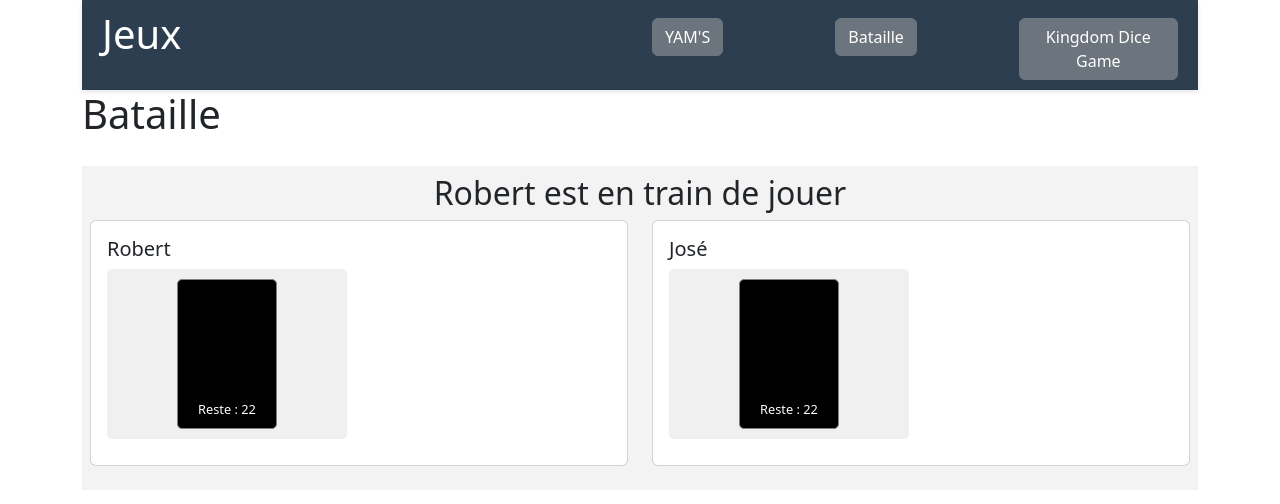
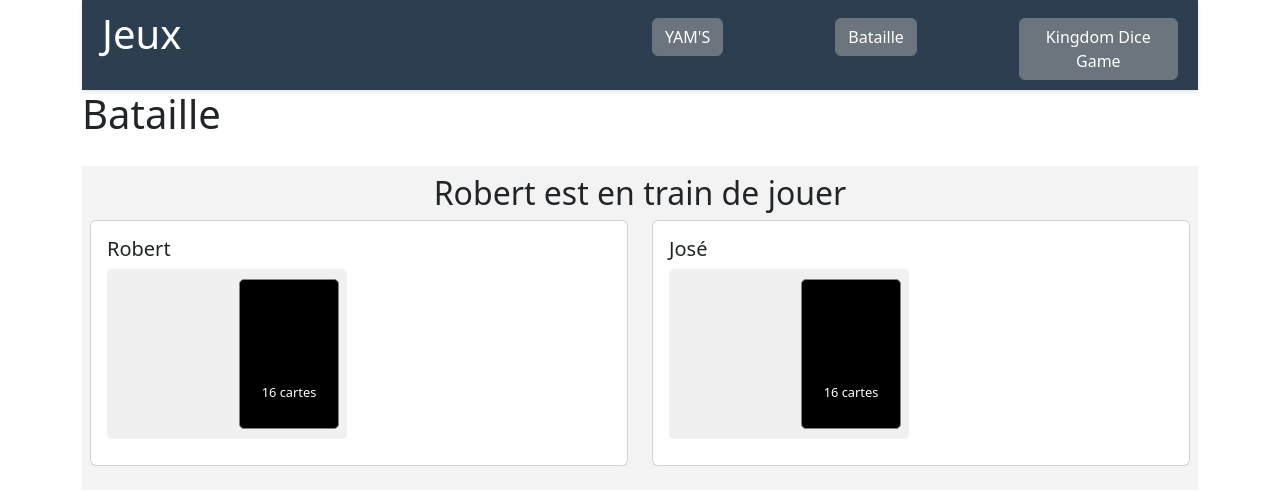
Before and after one commit to aurelien-blot/cast_games, a Vue app: page / in a window 1280 px wide. Shown: the top 504 px of the page. Built offline with nearby package versions, Linux system fonts and the light colour scheme.

Commit message:
début bataille

```diff
--- a/src/components/CardAreaComponent.vue
+++ b/src/components/CardAreaComponent.vue
@@ -7,10 +7,21 @@
           <div class="row">
             <div class="col-6">
               <div class="card-area">
-                <div class="deck" @click="pickCard(player)">
-                  <p class="deck-count">Reste : 22</p>
+                <div class="row">
+                  <div class="col-6">
+                    <div class="deck discard-deck" v-if="discardDeckList[index].length>0" >
+                      <div class="icon-container">
+                        <font-awesome-icon icon="fa-solid fa-cross" class="fa-3x" />
+                      </div>
+                      <p class="discard-deck-count deck-count">{{discardDeckList[index].length}} cartes</p>
+                    </div>
+                  </div>
+                  <div class="col-6">
+                    <div class="deck main-deck" @click="pickCard(player)">
+                      <p class="main-deck-count deck-count">{{deckList[index].length}} cartes</p>
+                    </div>
+                  </div>
                 </div>
-
               </div>
             </div>
             <div class="col-6" v-if="player.currentRound!=null && player.currentRound.pickedCard!=null">
@@ -38,17 +49,52 @@ export default {
     onPickCard: {
       type: Function,
       required: false
-    }
+    },
+    deckKey: {
+      type: String,
+      required: true
+    },
 
   },
   data() {
     return {
+
     }
   },
   computed: {
     isPlayerList() {
       return this.playerList!=null && this.playerList.length > 0;
-    }
+    },
+    deckList() {
+      let deckList = [];
+      if(this.playerList!=null && this.playerList.length>=0){
+        this.playerList.forEach(player => {
+          let element = player.elementList.find(element => element.key === this.deckKey);
+          if(element!=null){
+            deckList.push(element.value);
+          }
+          else{
+            deckList.push([]);
+          }
+        });
+      }
+      return deckList;
+    },
+    discardDeckList() {
+      let deckList = [];
+      if(this.playerList!=null && this.playerList.length>=0){
+        this.playerList.forEach(player => {
+          let element = player.discardElementList.find(element => element.key === this.deckKey);
+          if(element && element.value){
+            deckList.push(element.value);
+          }
+          else{
+            deckList.push([]);
+          }
+        });
+      }
+      return deckList;
+    },
   },
   methods: {
     pickCard(player) {
@@ -56,7 +102,6 @@ export default {
     }
   },
   mounted() {
-
   }
 }
 
@@ -73,22 +118,42 @@ export default {
   justify-content: center;
 }
 .deck{
-  background-color: black;
-  padding: 10px;
+  padding: 40px 10px 10px 10px;
   border-radius: 5px;
   height: 150px;
   width: 100px;
   border: 1px solid grey;
+  display: flex;
+  flex-direction: column;
+  justify-content: center;
+}
+.main-deck{
+  background-color: black;
+}
+.discard-deck{
+  background-color: cornsilk;
 }
 
-.deck:hover{
+.main-deck:hover{
   cursor: pointer;
 }
 
 .deck-count{
-  margin-top: 110px;
-  color: white;
+  margin-top: auto;
   font-size: 0.8rem;
   text-align: center;
 }
+.discard-deck-count{
+  color: black;
+}
+.main-deck-count{
+  color: white;
+}
+.icon-container {
+  display: flex;
+  justify-content: center;
+  align-items: center;
+  height: 40px;
+}
+
 </style>
--- a/src/content/games.json
+++ b/src/content/games.json
@@ -52,7 +52,7 @@
     "showScore": false,
     "timeAfterRound": 2,
     "elementList" : [
-      {"type": "CARD_DECK", "subtype": "32_CARDS_SET", "initMode": "DEAL_BETWEEN_PLAYERS"
+      {"key": "MAIN_DECK", "type": "CARD_DECK", "subtype": "32_CARDS_SET", "initMode": "DEAL_BETWEEN_PLAYERS", "discardMode" : "BY_PLAYER"
       }
     ],
     "actionList" : [
--- a/src/main.js
+++ b/src/main.js
@@ -13,7 +13,7 @@ import { FontAwesomeIcon } from '@fortawesome/vue-fontawesome'
 import { library } from '@fortawesome/fontawesome-svg-core'
 
 import { faDice, faDiceOne, faDiceTwo, faDiceThree, faDiceFour, faDiceFive, faDiceSix,
-    faCheck} from '@fortawesome/free-solid-svg-icons'
+    faCheck, faCross} from '@fortawesome/free-solid-svg-icons'
 
 /* add icons to the library */
 library.add(faDice)
@@ -24,6 +24,7 @@ library.add(faDiceFour)
 library.add(faDiceFive)
 library.add(faDiceSix)
 library.add(faCheck)
+library.add(faCross)
 
 const app = createApp(App);
 app.use(router);
--- a/src/mixins/cardMixin.js
+++ b/src/mixins/cardMixin.js
@@ -21,7 +21,6 @@ export default {
                     { key :"CLUBS",label : "Trèfle" },
                     { key :"SPADES",label : "Pique" }];
                 colors.forEach(color => {
-                    deckContent.push({value: 14, label: this.getClassicCardLabel("As", color) + color.label, color: color.key,  id : 1+ "_" + color.key, selected: false});
                     if(deckType==="64_CARDS_SET"){
                         for (let i = 2; i < 7; i++) {
                             let value=i;
@@ -29,7 +28,7 @@ export default {
                         }
                     }
                     if(deckType==="64_CARDS_SET" || deckType==="32_CARDS_SET"){
-                        deckContent.push({value: 14, label: "1", color: color.key,  id : 1+ "_" + color.key, selected: false});
+                        deckContent.push({value: 14, label: this.getClassicCardLabel("As", color), color: color.key,  id : 1+ "_" + color.key, selected: false});
                         for (let i = 7; i < 14; i++) {
                             let label;
                             if(i<=10){
@@ -50,7 +49,7 @@ export default {
                                         break;
                                 }
                             }
-                            deckContent.push({value: i, label:this.getClassicCardLabel(label, color),  color: color,  id : label+ "_" + color, selected: false});
+                            deckContent.push({value: i, label:this.getClassicCardLabel(label, color),  color: color,  id : label+ "_" + color.key, selected: false});
                         }
                     }
                 });
@@ -61,11 +60,12 @@ export default {
             return value + " de " + color.label;
         },
         pickCard(player){
+            let deck = player.elementList.find(element => element.key==="MAIN_DECK").value;
             if(player.currentRound.done){
                 return;
             }
-            let deck = player.currentRound.elementList.find(element => element.field==="MAIN_DECK").value;
             player.currentRound.pickedCard = this.pickTopCard(deck);
+            deck.pop();
             player.currentRound.done = true;
         },
         pickTopCard(deck){
--- a/src/mixins/gameElementMixin.js
+++ b/src/mixins/gameElementMixin.js
@@ -16,7 +16,8 @@ export default {
         initElements() {
             if(this.gameContent.elementList!=null && this.gameContent.elementList.length>0){
                 this.gameContent.elementList.forEach(element => {
-                    let newElement = {type: element.type, subtype: element.subtype, initMode : element.initMode, content:null};
+                    let newElement = Object.assign({}, element);
+                    newElement.content=null;
                     switch (newElement.type) {
                         case "CARD_DECK":
                             newElement.content = this.createCardDeck(element.subtype);
@@ -40,32 +41,42 @@ export default {
                 default:
                     console.log("initElement : mode non géré");
             }
+            this.initDiscardElement(element);
         },
-        dealElements(content, playerList, elementField){
+        initDiscardElement(element) {
+            if(element.discardMode!=null){
+                switch (element.discardMode) {
+                    case "BY_PLAYER":
+                        this.initDiscardElementByPlayer(element);
+                        break;
+                }
+            }
+        },
+        initDiscardElementByPlayer(element) {
+            this.playerList.forEach(player => {
+                let discardElement = {key: element.key, type : element.type, subtype: element.subtype, value: []};
+                player.discardElementList.push(discardElement);
+            });
+        },
+        dealElements(content, playerList, elementKey){
             let playerIndex = 0;
             let lastPlayerIndex = playerList.length-1;
             playerList.forEach(player => {
-                if(player.currentRound===null){
-                    player.currentRound = {};
-                }
-                if(player.currentRound.elementList===null){
-                    player.currentRound.elementList = [];
-                }
                 let fieldExist = false;
-                player.currentRound.elementList.forEach(element => {
-                    if(element.field===elementField){
+                player.elementList.forEach(element => {
+                    if(element.key===elementKey){
                         fieldExist = true;
                     }
                 })
                 if(!fieldExist){
-                    let element = {field: elementField, value: []};
-                    player.currentRound.elementList.push(element);
+                    let element = {key: elementKey, value: []};
+                    player.elementList.push(element);
                 }
 
             });
             for(let i=0; i<content.length; i++){
                 let player = playerList[playerIndex];
-                let field = player.currentRound.elementList.find(element => element.field===elementField);
+                let field = player.elementList.find(element => element.key===elementKey);
                 field.value.push(content[i]);
                 if(playerIndex===lastPlayerIndex){
                     playerIndex = 0;
@@ -89,7 +100,6 @@ export default {
             switch (element.type) {
                 case "CARD_DECK":
                     this.dealElements(element.content, this.playerList ,'MAIN_DECK');
-                    console.log(this.playerList);
                     break;
                 default:
                     console.log("mode non géré");
--- a/src/mixins/playerMixin.js
+++ b/src/mixins/playerMixin.js
@@ -17,6 +17,8 @@ export default {
             this.playerList.forEach(player => {
                 player.score = 0;
                 player.order = player.initialOrder;
+                player.elementList=[];
+                player.discardElementList=[];
                 if(this.gameContent.individualScoreSheet!=null){
                     player.scoreSheet = this.initScoreSheet();
                 }
--- a/src/mixins/simultaneousMixin.js
+++ b/src/mixins/simultaneousMixin.js
@@ -1,7 +1,12 @@
+import DiceMixin from "@/mixins/diceMixin.js";
+import CardMixin from "@/mixins/cardMixin.js";
+
 export default {
+    mixins: [DiceMixin,CardMixin],
     data() {
         return {
             globalCurrentRound : null,
+            roundWinnerList : [],
         };
     },
     computed: {
@@ -41,26 +46,33 @@ export default {
     },
     methods: {
         initSimultaneousDatas() {
+            this.initGlobalRound();
+        },
+        initGlobalRound(){
+            this.globalCurrentRound = {
+                done : false,
+                finished : false,
+                currentAction : null,
+                potElementList : [],
+            }
+            this.initPlayerRound();
+        },
+        initPlayerRound(player){
             this.playerList.forEach(player => {
                 player.currentRound={
-                    elementList : [],
                     pickedCard : null,
                     done : false,
                     finished : false,
                 }
             });
-            this.globalCurrentRound = {
-                done : false,
-                finished : false,
-                currentAction : null,
-            }
         },
         playSimultaneous() {
+            this.initGlobalRound();
             this.playSimultaneousActions();
             return new Promise(resolve => {
-                //TODO LOOP INFINIE A REVOIR
                 const checkIfRoundEnded = () => {
-                    if (this.isGlobalCurrentRoundDone) {
+                    if (this.isGlobalCurrentRoundFinished) {
+                        this.dealPotCards();
                         if(this.isTestMode) {
                             resolve();
                         }
@@ -100,19 +112,57 @@ export default {
         endGlobalRound(player){
             player.currentRound.finished = true;
         },
-        resolveDoneRoundAction(){
-            let winner = this.calculateRoundWinner();
-            console.log(winner.name)
-            //this.doDoneRoundAction();
+        playSimultaneousAction(player) {
+            if(this.currentActionType==="PLAY_CARD"){
+               this.pickCard(player);
+               this.globalCurrentRound.potElementList.push(player.currentRound.pickedCard);
+            }
+            if(this.isGlobalCurrentRoundDone){
+                this.resolveDoneRoundAction();
+            }
         },
-        calculateRoundWinner(){
-            let winner = null;
+        calculateRoundWinnerList(){
+            let winnerList = [];
+            let maxCardValue = 0;
             this.playerList.forEach(player => {
-                if(winner==null || player.currentRound.pickedCard.value>winner.currentRound.pickedCard.value){
-                    winner = player;
+                if(player.currentRound.pickedCard.value>maxCardValue){
+                    maxCardValue = player.currentRound.pickedCard.value;
                 }
             });
-            return winner;
+            this.playerList.forEach(player => {
+                if(player.currentRound.pickedCard.value===maxCardValue){
+                    winnerList.push(player);
+                }
+            });
+            return winnerList;
+        },
+        resolveDoneRoundAction(){
+            this.roundWinnerList = this.calculateRoundWinnerList();
+
+        },
+        dealPotCards(){
+            if(this.roundWinnerList.length===0){
+                console.error("no winner")
+            }
+            else if(this.roundWinnerList.length===1){
+                let winner = this.playerList.find(player => player.id===this.roundWinnerList[0].id);
+                if(winner!=null){
+                    let discardElementList = [...winner.discardElementList];
+                    let winnerDiscard = discardElementList.find(element => element.key==="MAIN_DECK");
+                    if(winnerDiscard!=null){
+                        winnerDiscard.value.push(...this.globalCurrentRound.potElementList);
+                    }
+                    winner.discardElementList=discardElementList;
+                }
+                this.globalCurrentRound.potElementList = [];
+            }
+            else{
+                this.playEqualityAction();
+            }
+        },
+        playEqualityAction(){
+            /*let actions = [...this.gameContent.actionList].sort((a, b) => a.index - b.index);
+            this.initGlobalAction(actions[0]);*/
         },
 
     },
--- a/src/views/gameLifeCycles/StartGame.vue
+++ b/src/views/gameLifeCycles/StartGame.vue
@@ -7,7 +7,8 @@
 
   <template v-if="gameContent!=null && gameContent.id==2">
     <card-area-component v-if="currentActionType==='PLAY_CARD'"
-                         :on-pick-card="pickCard"
+                         :on-pick-card="playSimultaneousAction"
+                          :deck-key="'MAIN_DECK'"
                          :player-list="playerList"/>
     <div class="row mt-3" v-if="isGlobalCurrentRoundDone">
         <div class="col-6 text-center" v-for="(player, index) in playerList" :key="index">
@@ -183,7 +184,6 @@ export default {
         }
         else if(this.isSimultaneousGame){
           await this.playSimultaneous();
-          this.resolveDoneRoundAction();
         }
       }
       this.onEndGame();
```
